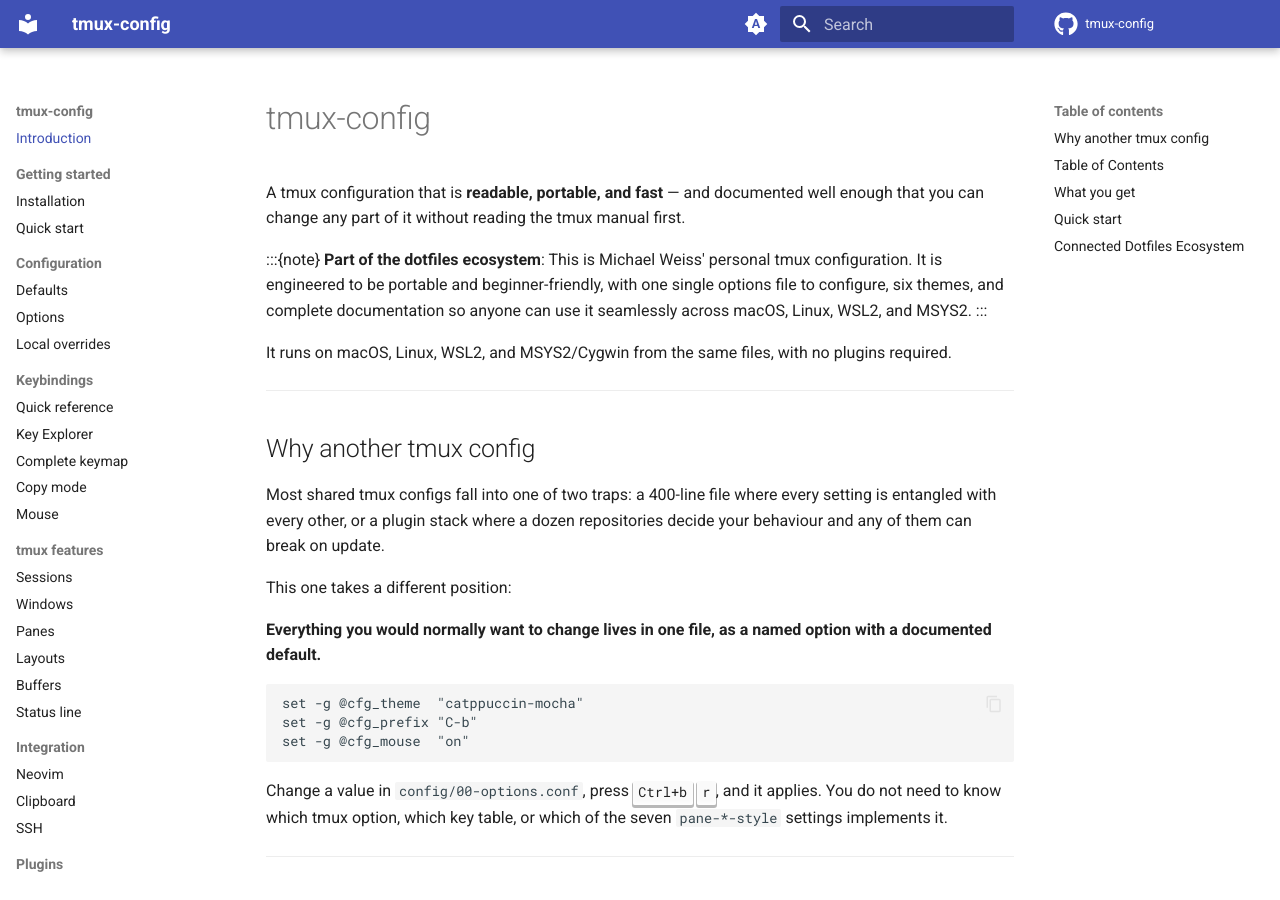
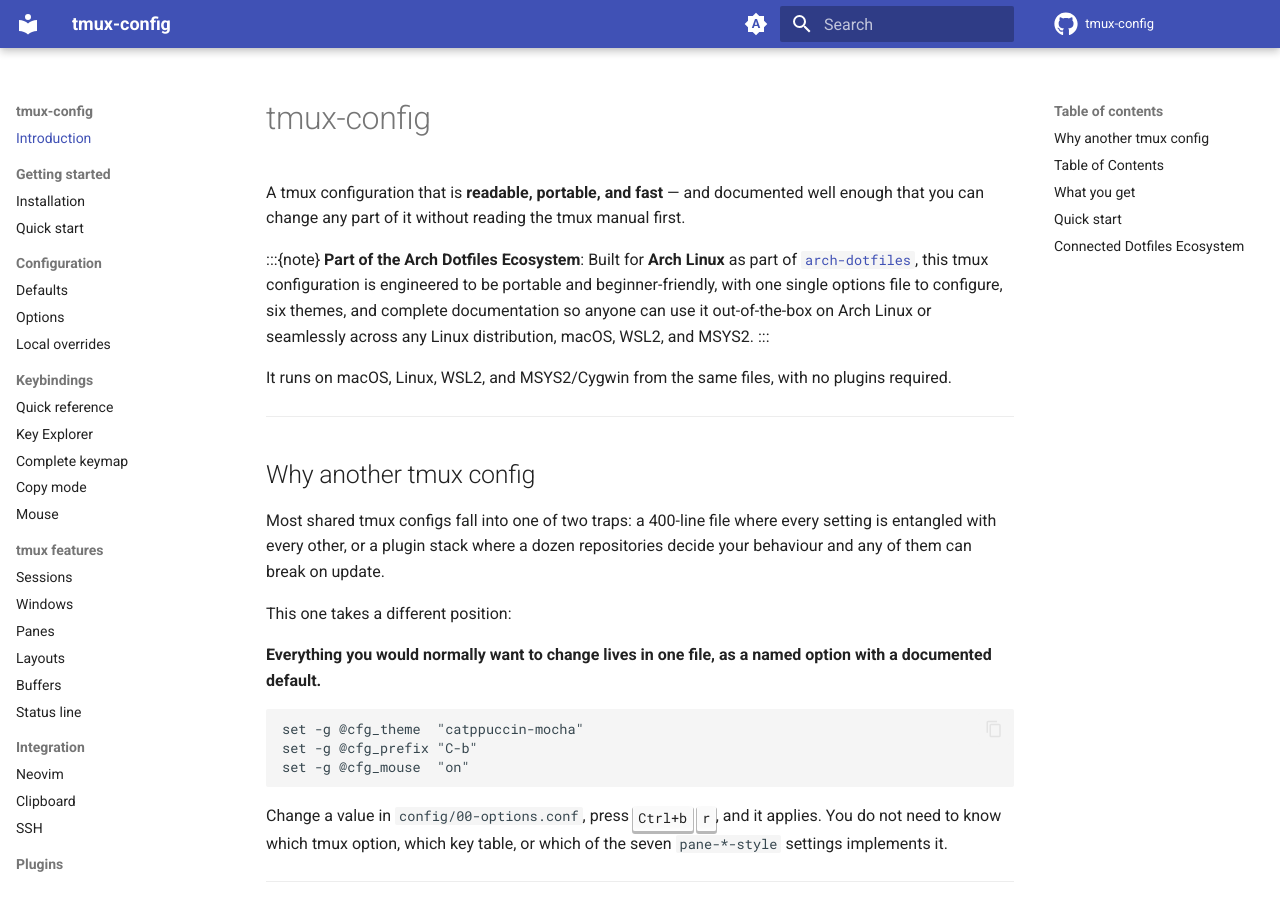
Before and after one commit to MichaelWeissDEV/tmux-config, an MkDocs documentation site: the page built from docs/index.md, in a window 1280 px wide and 900 px high. Built offline with MkDocs 1.6.1 and Material for MkDocs 9.7.7, drawn with Linux system fonts in a browser that asks for light colours; comment, search, counter and statistics services are not loaded; some of the changed text lies outside the part shown.

````diff
--- a/docs/index.md
+++ b/docs/index.md
@@ -5,10 +5,11 @@
 first.
 
 :::{note}
-**Part of the dotfiles ecosystem**: This is Michael Weiss' personal tmux
-configuration. It is engineered to be portable and beginner-friendly, with one
-single options file to configure, six themes, and complete documentation so anyone
-can use it seamlessly across macOS, Linux, WSL2, and MSYS2.
+**Part of the Arch Dotfiles Ecosystem**: Built for **Arch Linux** as part of [`arch-dotfiles`](https://arch-dotfiles.readthedocs.io/en/latest/),
+this tmux configuration is engineered to be portable and beginner-friendly, with one single options
+file to configure, six themes, and complete documentation so anyone can use it
+out-of-the-box on Arch Linux or seamlessly across any Linux distribution, macOS,
+WSL2, and MSYS2.
 :::
 
 It runs on macOS, Linux, WSL2, and MSYS2/Cygwin from the same files, with no
@@ -131,10 +132,10 @@
 :caption: Related documentation
 :hidden:
 
-Dotfiles (main hub) <https://michaelweiss-dotfiles.readthedocs.io/en/latest/>
+Arch Dotfiles (main hub) <https://arch-dotfiles.readthedocs.io/en/latest/>
 Neovim (nvim-config) <https://nvim-config.readthedocs.io/en/latest/>
 Ghostty (ghostty-config) <https://ghostty-config.readthedocs.io/en/latest/>
-Kitty (kittiy-config) <https://kittiy-config.readthedocs.io/en/latest/>
+Kitty (kitty-config) <https://kitty-config.readthedocs.io/en/latest/>
 Vim (vim-config) <https://vim-config.readthedocs.io/en/latest/>
 ```
 
@@ -181,7 +182,7 @@
 
 This tmux setup integrates seamlessly with:
 
-- **[Dotfiles Hub](https://michaelweiss-dotfiles.readthedocs.io/en/latest/)**: Central dotfiles hub and Hyprland desktop.
+- **[Arch Dotfiles Hub (`arch-dotfiles`)](https://arch-dotfiles.readthedocs.io/en/latest/)**: Central Arch Linux dotfiles hub and Hyprland desktop (managed via `adot update`, `adot update tmux`, `adot status`).
 - **[nvim-config](https://nvim-config.readthedocs.io/en/latest/)**: Seamless navigation between tmux panes and Neovim splits via `Ctrl+h/j/k/l`.
-- **[ghostty-config](https://ghostty-config.readthedocs.io/en/latest/)** & **[kittiy-config](https://kittiy-config.readthedocs.io/en/latest/)**: Terminal emulators with matching Catppuccin Mocha colors and truecolor support.
+- **[ghostty-config](https://ghostty-config.readthedocs.io/en/latest/)** & **[kitty-config](https://kitty-config.readthedocs.io/en/latest/)**: Terminal emulators with matching Catppuccin Mocha colors and truecolor support.
 - **[vim-config](https://vim-config.readthedocs.io/en/latest/)**: Synchronized navigation and keybindings.
````
Also changed, not shown: README.md (+21 -2 lines).
